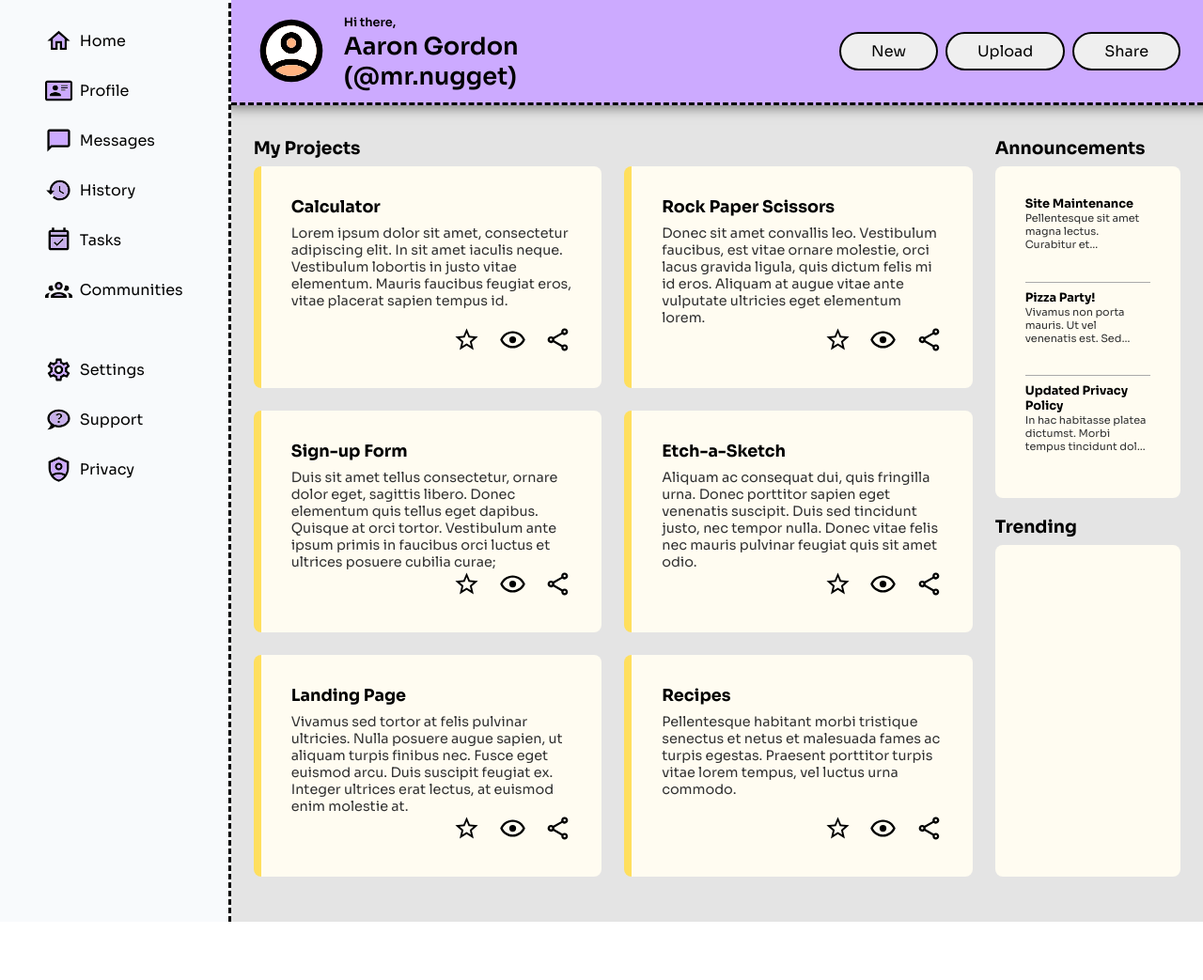
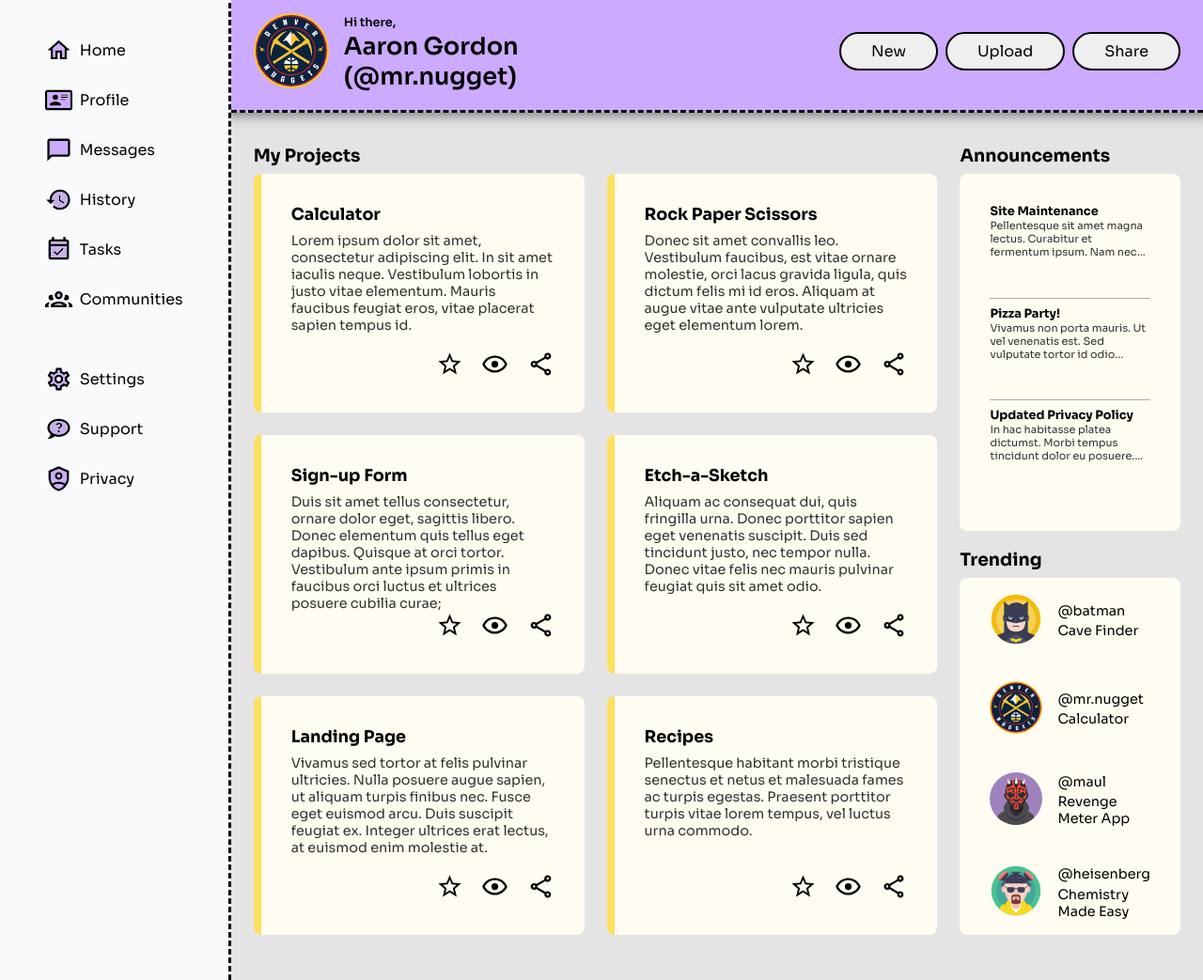
Before and after one commit to Dimitrije108/admin-dashboard, a plain HTML site: page index.html in a window 1280 px wide. Shown: the part 87-1130 px from the top of the page at 94% size. Before the commit the page ends 1068 px from the top, so only its background shows below. Drawn offline with Linux system fonts and the light colour scheme.

Commit message:
Add Trending content, positioning and styling as part of the main content
Add container flex positioning, avatars and styling

```diff
--- a/index.html
+++ b/index.html
@@ -13,11 +13,11 @@
                 <img src="icons/header/magnify.svg" alt="magnify-icon">
                 <input type="search" id="dashboard-search" placeholder="Search...">
                 <img src="icons/header/bell-ring-outline.svg" alt="notification-icon">
-                <img src="icons/header/account-circle-outline.svg" alt="account-icon">
+                <img src="icons/avatars/denver-nuggets.svg" alt="account-icon">
                 <p>Aaron Gordon</p>
             </div>
             <div class="header-bottom">
-                <img src="icons/header/account-circle-outline.svg" alt="account-icon">
+                <img src="icons/avatars/denver-nuggets.svg" alt="account-icon">
                 <div>
                     <p class="small-text">Hi there,</p>
                     <p class="big-text">Aaron Gordon (@mr.nugget)</p>
@@ -140,7 +140,7 @@
                 <div class="divider"></div>
                 <div class="announcement">
                     <h6>Pizza Party!</h6>
-                    <p>Vivamus non porta mauris. Ut vel venenatis est. Sed vulputate tortor id odio aliquet scelerisque. Nam eu sapien vel dolor vehicula aliquet. Vestibulum accumsan, felis at hendrerit ornare, odio sapien feugiat risus.</p>
+                    <p>Vivamus non porta mauris. Ut vel venenatis est. Sed vulputate tortor id odio aliquet scelerisque.</p>
                 </div>
                 <div class="divider"></div>
                 <div class="announcement">
@@ -150,7 +150,34 @@
             </div>
             <h3 class="trending-row">Trending</h3>
             <div class="trending-container">
-
+                <div class="trending">
+                    <img src="icons/avatars/4043232_avatar_batman_comics_hero_icon.svg" alt="account-icon">
+                    <div>
+                        <p>@batman</p>
+                        <p>Cave Finder</p>
+                    </div>
+                </div>
+                <div class="trending">
+                    <img src="icons/avatars/denver-nuggets.svg" alt="account-icon">
+                    <div>
+                        <p>@mr.nugget</p>
+                        <p>Calculator</p>
+                    </div>
+                </div>
+                <div class="trending">
+                    <img src="icons/avatars/avatar.svg" alt="account-icon">
+                    <div>
+                        <p>@maul</p>
+                        <p>Revenge Meter App</p>
+                    </div>
+                </div>
+                <div class="trending">
+                    <img src="icons/avatars/4043240_avatar_bad_breaking_chemisrty_heisenberg_icon.svg" alt="account-icon">
+                    <div>
+                        <p>@heisenberg</p>
+                        <p>Chemistry Made Easy</p>
+                    </div>
+                </div>
             </div>
         </div>
     </div>
--- a/styles.css
+++ b/styles.css
@@ -96,6 +96,8 @@ img[alt="notification-icon"] {
     display: grid;
     grid-template-columns: auto 2fr 2fr auto auto;
     grid-template-rows: 1fr;
+
+    margin-bottom: 0.5rem;
 
     align-items: center;
 }
@@ -334,16 +336,33 @@ h6 {
 }
 
 /* trending styles */
+
 .trending-container {
     grid-column: 2 / 3;
     grid-row: 4 / 5;
 
     background-color: rgb(255, 252, 241);
-    padding: 2rem;
+    padding: 1rem 2rem;
     margin: 0;
 
     border-radius: 0.5rem;
 
     display: flex;
     flex-direction: column;
+    justify-content: space-between;
 }
+
+.trending {
+    display: flex;
+    align-items: center;
+}
+
+.trending p {
+    font-size: 0.9rem;
+    margin: 0.2rem 0 0 1rem;
+}
+
+.trending img {
+    width: 3.5rem;
+    cursor: pointer;
+}
```
Also changed, not shown: icons/avatars/4043232_avatar_batman_comics_hero_icon.svg (added), icons/avatars/4043240_avatar_bad_breaking_chemisrty_heisenberg_icon.svg (added), icons/avatars/avatar.svg (added), icons/avatars/denver-nuggets.svg (added).
